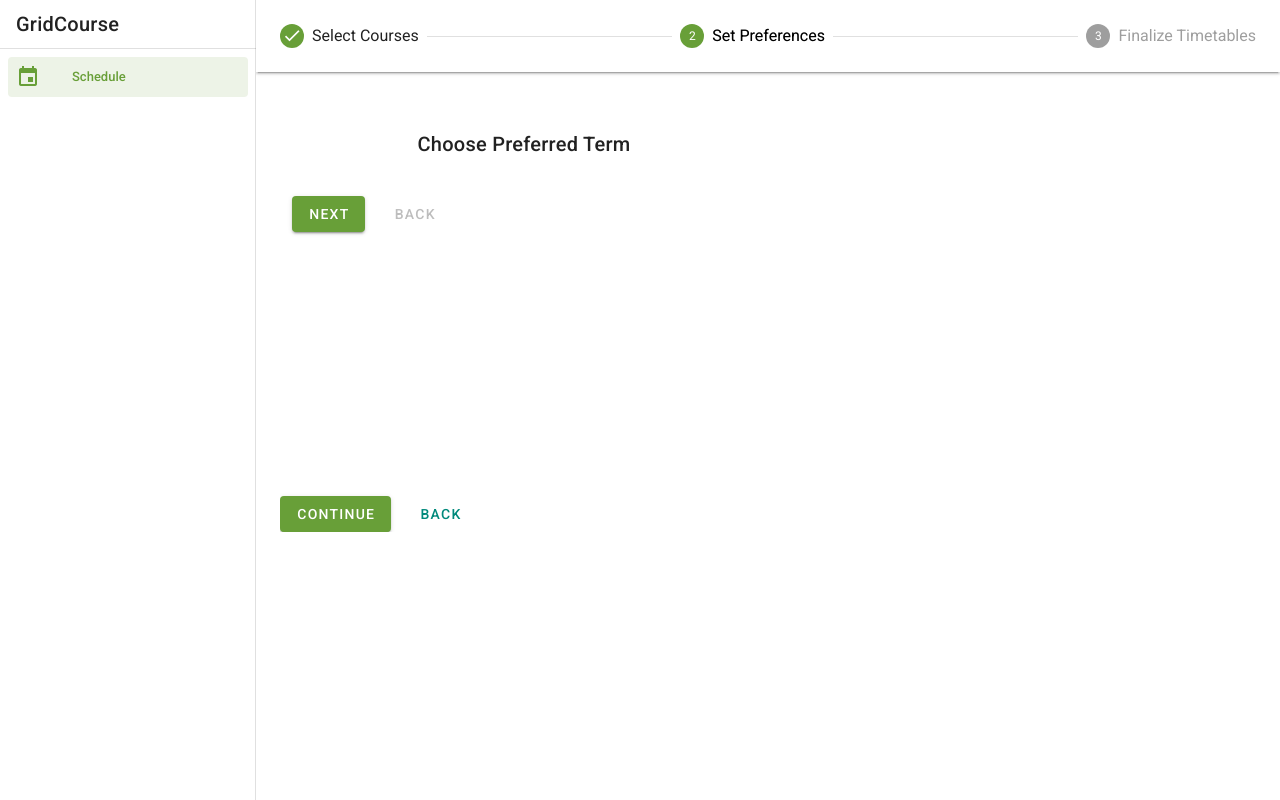
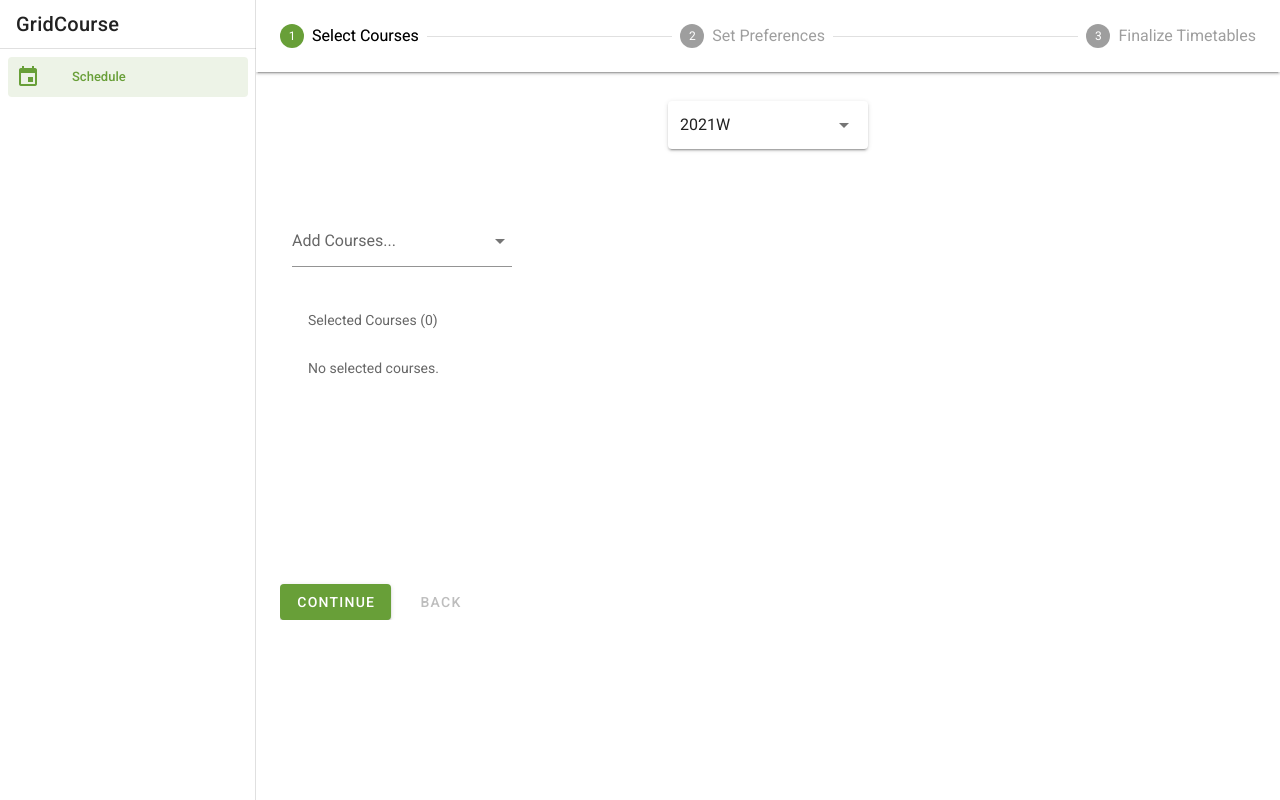
Before and after one commit to legendword/grid-course, a Vue app: page / in a window 1280 px wide. Built offline with nearby package versions, Linux system fonts and the light colour scheme.

Commit message:
Update Home.vue

```diff
--- a/src/views/Home.vue
+++ b/src/views/Home.vue
@@ -110,7 +110,7 @@ export default {
     components: { Schedules, TimeslotTable },
     data() {
         return {
-            step: 2,
+            step: 1,
             sessions: ['2021W'],
             session: '2021W',
 
```
